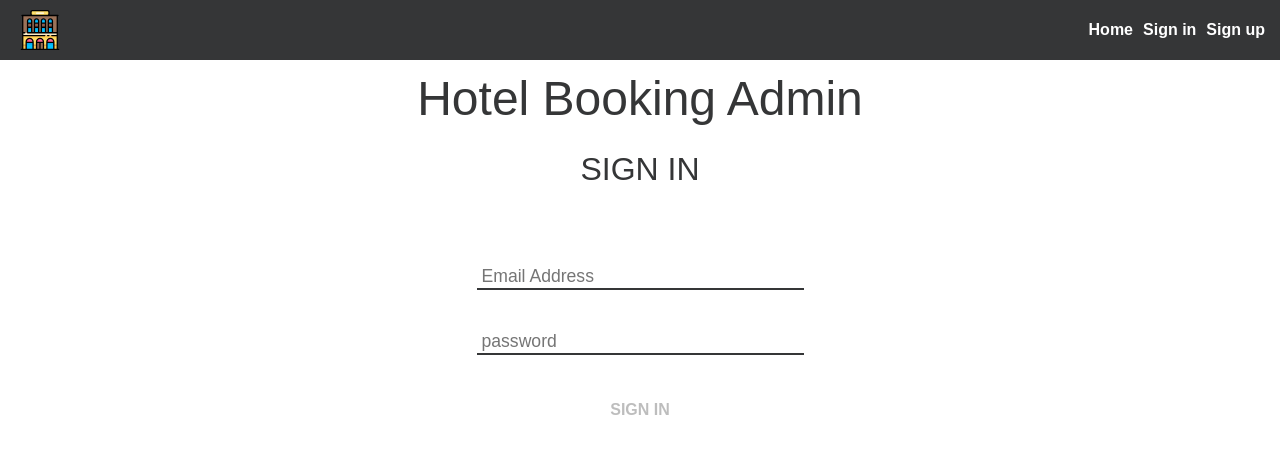
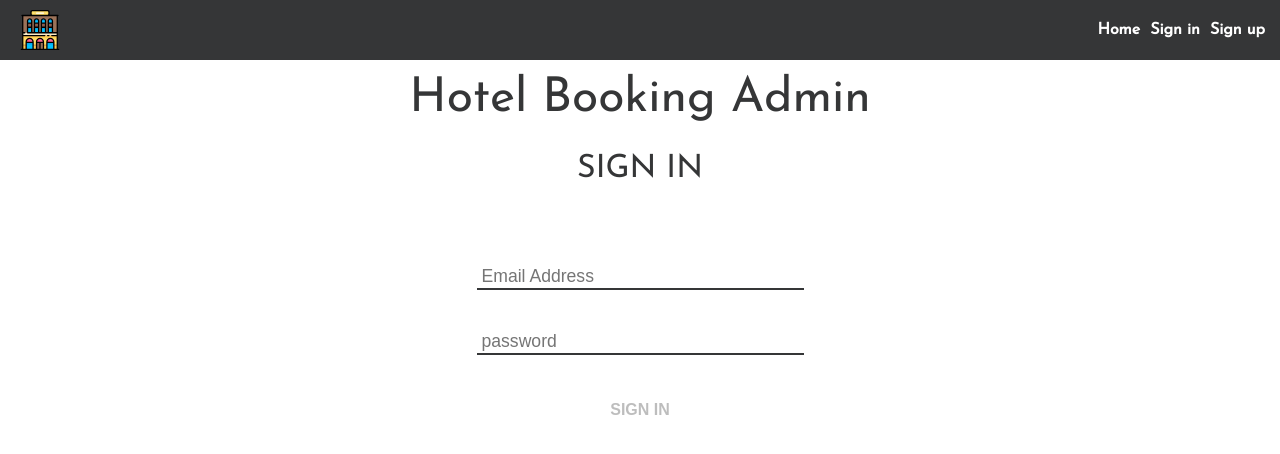
Before and after one commit to green-fox-academy/hotel-booking-admin-frontend, an Angular app: page /login in a window 1280 px wide. Shown: the top 454 px of the page. Built offline with nearby package versions, Linux system fonts and the light colour scheme.

Commit message:
feat(letter): josefin sans added

```diff
--- a/src/app/assets/app.component.scss
+++ b/src/app/assets/app.component.scss
@@ -7,7 +7,7 @@
     width: 60vw;
     display: flex;
     flex-direction: column;
-    font-family: Arial, sans-serif;
+    font-family: 'Josefin Sans', sans-serif;
     color: $coolGray;
 }
 
--- a/src/index.html
+++ b/src/index.html
@@ -6,6 +6,7 @@
   <base href="/">
 
   <meta name="viewport" content="width=device-width, initial-scale=1">
+  <link href="https://fonts.googleapis.com/css?family=Josefin+Sans" rel="stylesheet">
   <link rel="icon" type="image/x-icon" href="hotel.ico">
   <link rel="stylesheet" href="https://cdnjs.cloudflare.com/ajax/libs/meyer-reset/2.0/reset.min.css">
 </head>
```
